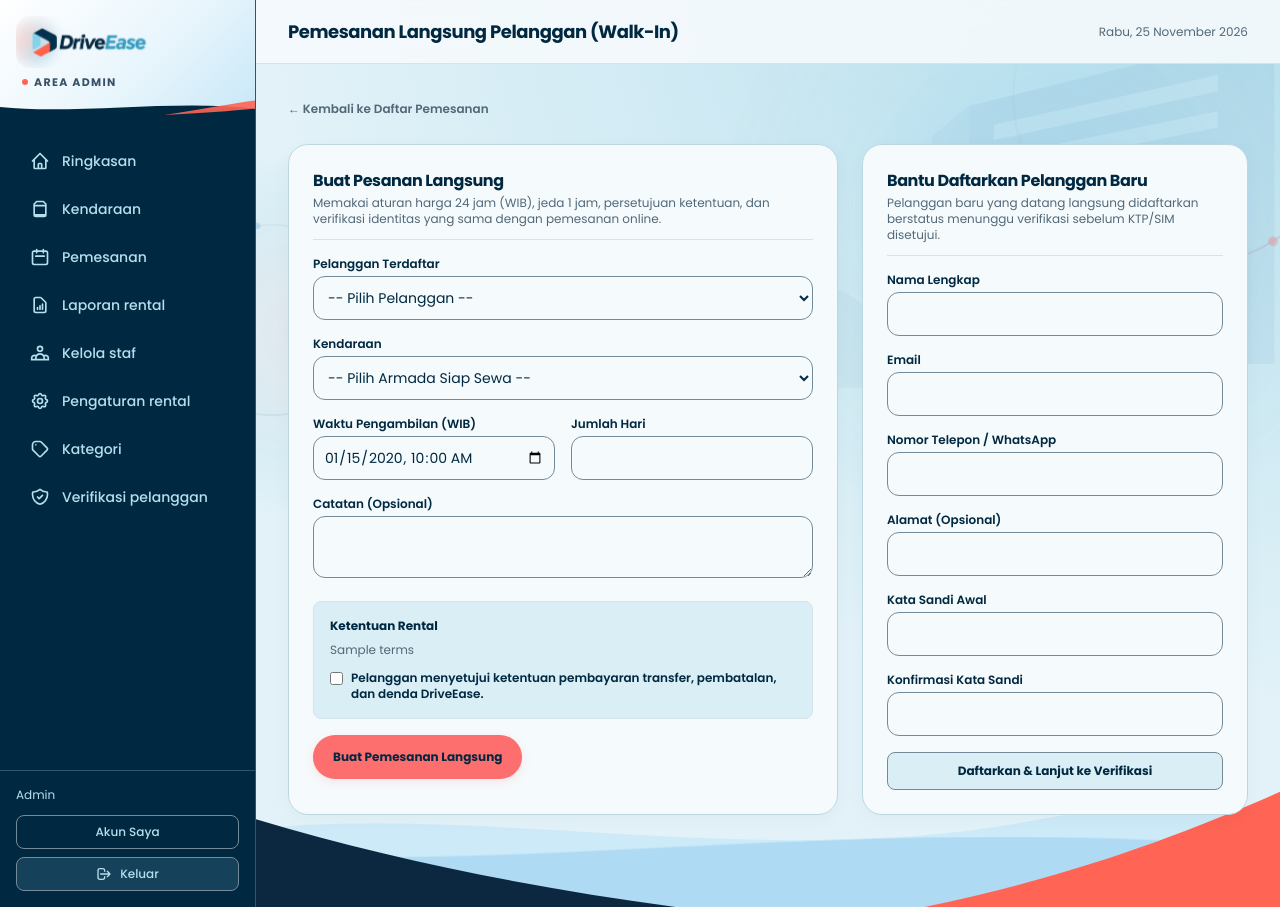
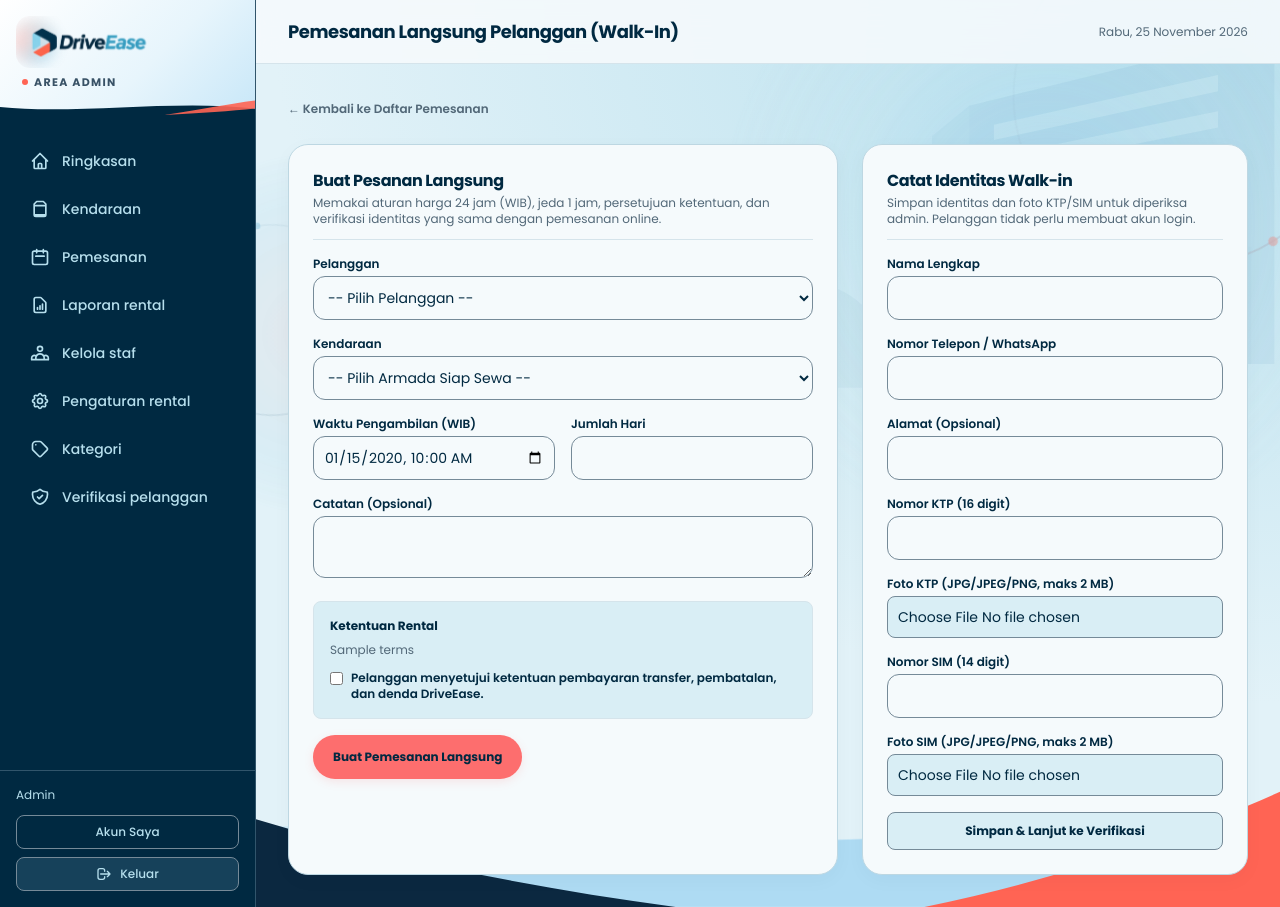
Before and after one commit to MFarisAdithya/DriveEase, a Laravel app: template resources/views/admin/bookings/create.blade.php in a window 1280 px wide. Run offline with Laravel 12, Linux system fonts and the light colour scheme; the template is opened without the code that fills it: most values are stand-ins (such as "Sample title", 1, 10 or a date in 2020); data that the repository does not hold is empty; style sheets or scripts are compiled from the project's sources.

Commit message:
feat(walk-in): record customer identity without login credentials

```diff
--- a/resources/views/admin/bookings/create.blade.php
+++ b/resources/views/admin/bookings/create.blade.php
@@ -34,12 +34,12 @@
             </div>
 
             <div>
-                <label for="customer_id" class="block text-xs font-semibold text-ink mb-1">Pelanggan Terdaftar</label>
+                <label for="customer_id" class="block text-xs font-semibold text-ink mb-1">Pelanggan</label>
                 <select id="customer_id" name="customer_id" required class="w-full rounded-lg border border-field-line bg-surface-raised p-2.5 text-sm">
                     <option value="">-- Pilih Pelanggan --</option>
                     @foreach ($customers as $customer)
                         <option value="{{ $customer->id }}" @selected((int) old('customer_id', $selectedCustomerId) === $customer->id)>
-                            {{ $customer->name }} ({{ $customer->email }}) &mdash; {{ $customer->isVerified() ? 'Terverifikasi' : 'Belum Terverifikasi' }}
+                            {{ $customer->name }} ({{ $customer->email ?? 'Tanpa akun login' }}) &mdash; {{ $customer->isVerified() ? 'Terverifikasi' : 'Belum Terverifikasi' }}
                         </option>
                     @endforeach
                 </select>
@@ -93,20 +93,16 @@
             </button>
         </form>
 
-        <form method="POST" action="{{ route('admin.bookings.register-customer') }}" class="lg:col-span-5 bg-surface rounded-xl border border-line p-6 shadow-sm space-y-4 self-start">
+        <form method="POST" action="{{ route('admin.bookings.register-customer') }}" enctype="multipart/form-data" class="lg:col-span-5 bg-surface rounded-xl border border-line p-6 shadow-sm space-y-4 self-start">
             @csrf
             <div class="border-b border-line pb-3">
-                <h2 class="text-base font-bold text-ink">Bantu Daftarkan Pelanggan Baru</h2>
-                <p class="text-xs text-muted mt-0.5">Pelanggan baru yang datang langsung didaftarkan berstatus menunggu verifikasi sebelum KTP/SIM disetujui.</p>
+                <h2 class="text-base font-bold text-ink">Catat Identitas Walk-in</h2>
+                <p class="text-xs text-muted mt-0.5">Simpan identitas dan foto KTP/SIM untuk diperiksa admin. Pelanggan tidak perlu membuat akun login.</p>
             </div>
 
             <div>
                 <label for="reg_name" class="block text-xs font-semibold text-ink mb-1">Nama Lengkap</label>
                 <input id="reg_name" name="name" value="{{ old('name') }}" required class="w-full rounded-lg border border-field-line bg-surface-raised p-2.5 text-sm">
-            </div>
-            <div>
-                <label for="reg_email" class="block text-xs font-semibold text-ink mb-1">Email</label>
-                <input id="reg_email" name="email" type="email" value="{{ old('email') }}" required class="w-full rounded-lg border border-field-line bg-surface-raised p-2.5 text-sm">
             </div>
             <div>
                 <label for="reg_phone" class="block text-xs font-semibold text-ink mb-1">Nomor Telepon / WhatsApp</label>
@@ -116,17 +112,21 @@
                 <label for="reg_address" class="block text-xs font-semibold text-ink mb-1">Alamat (Opsional)</label>
                 <input id="reg_address" name="address" value="{{ old('address') }}" class="w-full rounded-lg border border-field-line bg-surface-raised p-2.5 text-sm">
             </div>
-            <div>
-                <label for="reg_password" class="block text-xs font-semibold text-ink mb-1">Kata Sandi Awal</label>
-                <input id="reg_password" name="password" type="password" minlength="8" required class="w-full rounded-lg border border-field-line bg-surface-raised p-2.5 text-sm">
-            </div>
-            <div>
-                <label for="reg_password_confirmation" class="block text-xs font-semibold text-ink mb-1">Konfirmasi Kata Sandi</label>
-                <input id="reg_password_confirmation" name="password_confirmation" type="password" required class="w-full rounded-lg border border-field-line bg-surface-raised p-2.5 text-sm">
-            </div>
+            {{-- Setiap label menunjuk ke input dengan id yang sama. Atribut accept
+                memandu pemilihan berkas; validasi format juga berjalan di server. --}}
+            @foreach (['ktp' => 16, 'sim' => 14] as $type => $digits)
+                <div>
+                    <label for="reg_{{ $type }}_number" class="block text-xs font-semibold text-ink mb-1">Nomor {{ strtoupper($type) }} ({{ $digits }} digit)</label>
+                    <input id="reg_{{ $type }}_number" name="{{ $type }}_number" type="text" inputmode="numeric" pattern="{{ '[0-9]{'.$digits.'}' }}" maxlength="{{ $digits }}" required class="w-full rounded-lg border border-field-line bg-surface-raised p-2.5 text-sm">
+                </div>
+                <div>
+                    <label for="reg_{{ $type }}_image" class="block text-xs font-semibold text-ink mb-1">Foto {{ strtoupper($type) }} (JPG/JPEG/PNG, maks 2 MB)</label>
+                    <input id="reg_{{ $type }}_image" name="{{ $type }}_image" type="file" accept=".jpg,.jpeg,.png" required class="w-full rounded-lg border border-field-line bg-surface-raised p-2.5 text-sm">
+                </div>
+            @endforeach
 
             <button type="submit" class="w-full rounded-lg border border-field-line bg-surface-raised hover:bg-surface-hover px-4 py-2.5 text-xs font-bold text-ink">
-                Daftarkan &amp; Lanjut ke Verifikasi
+                Simpan &amp; Lanjut ke Verifikasi
             </button>
         </form>
     </div>
--- a/resources/views/admin/bookings/show.blade.php
+++ b/resources/views/admin/bookings/show.blade.php
@@ -29,7 +29,7 @@
             <div>
                 <h2 class="text-xl font-bold text-ink">{{ $rental->car?->name }} ({{ $rental->car?->plate_number }})</h2>
                 <p class="text-xs text-muted mt-0.5">
-                    Pelanggan: <strong>{{ $rental->user?->name }}</strong> ({{ $rental->user?->email }})
+                    Pelanggan: <strong>{{ $rental->user?->name }}</strong> ({{ $rental->user?->email ?? 'Tanpa akun login' }})
                     &middot; Kanal: <strong>{{ $rental->channelLabel() }}</strong>
                     @if ($rental->creator)
                         &middot; Dibuat oleh: {{ $rental->creator->name }}
--- a/resources/views/admin/verifications/index.blade.php
+++ b/resources/views/admin/verifications/index.blade.php
@@ -58,7 +58,7 @@
             <tbody class="divide-y divide-line">
                 @forelse ($customers as $customer)
                     <tr class="hover:bg-surface-raised/60">
-                        <td class="px-4 py-5"><p class="font-semibold">{{ $customer->name }}</p><p class="mt-1 text-muted">{{ $customer->email }}</p></td>
+                        <td class="px-4 py-5"><p class="font-semibold">{{ $customer->name }}</p><p class="mt-1 text-muted">{{ $customer->email ?? 'Tanpa akun login' }}</p></td>
                         <td class="px-4 py-5"><span class="mb-1 block text-xs text-muted xl:hidden">Berkas</span>{{ $customer->hasSubmittedDocuments() ? 'Berkas lengkap' : 'Berkas belum lengkap' }}</td>
                         <td class="px-4 py-5">
                             <span class="mb-1 block text-xs text-muted xl:hidden">Status akun</span>
--- a/resources/views/admin/verifications/show.blade.php
+++ b/resources/views/admin/verifications/show.blade.php
@@ -70,7 +70,7 @@
             </div>
             <div>
                 <span class="text-muted block font-medium">Email</span>
-                <span class="text-sm font-semibold text-ink mt-0.5 block">{{ $user->email }}</span>
+                <span class="text-sm font-semibold text-ink mt-0.5 block">{{ $user->email ?? 'Tanpa akun login' }}</span>
             </div>
             <div>
                 <span class="text-muted block font-medium">Nomor Telepon</span>
```
Also changed, not shown: app/Http/Controllers/Admin/BookingController.php (+64 -28 lines), tests/Feature/BookingFlowTest.php (+64 -12 lines), database/migrations/2026_11_27_002131_allow_walk_in_customers_without_login_credentials.php (added).
